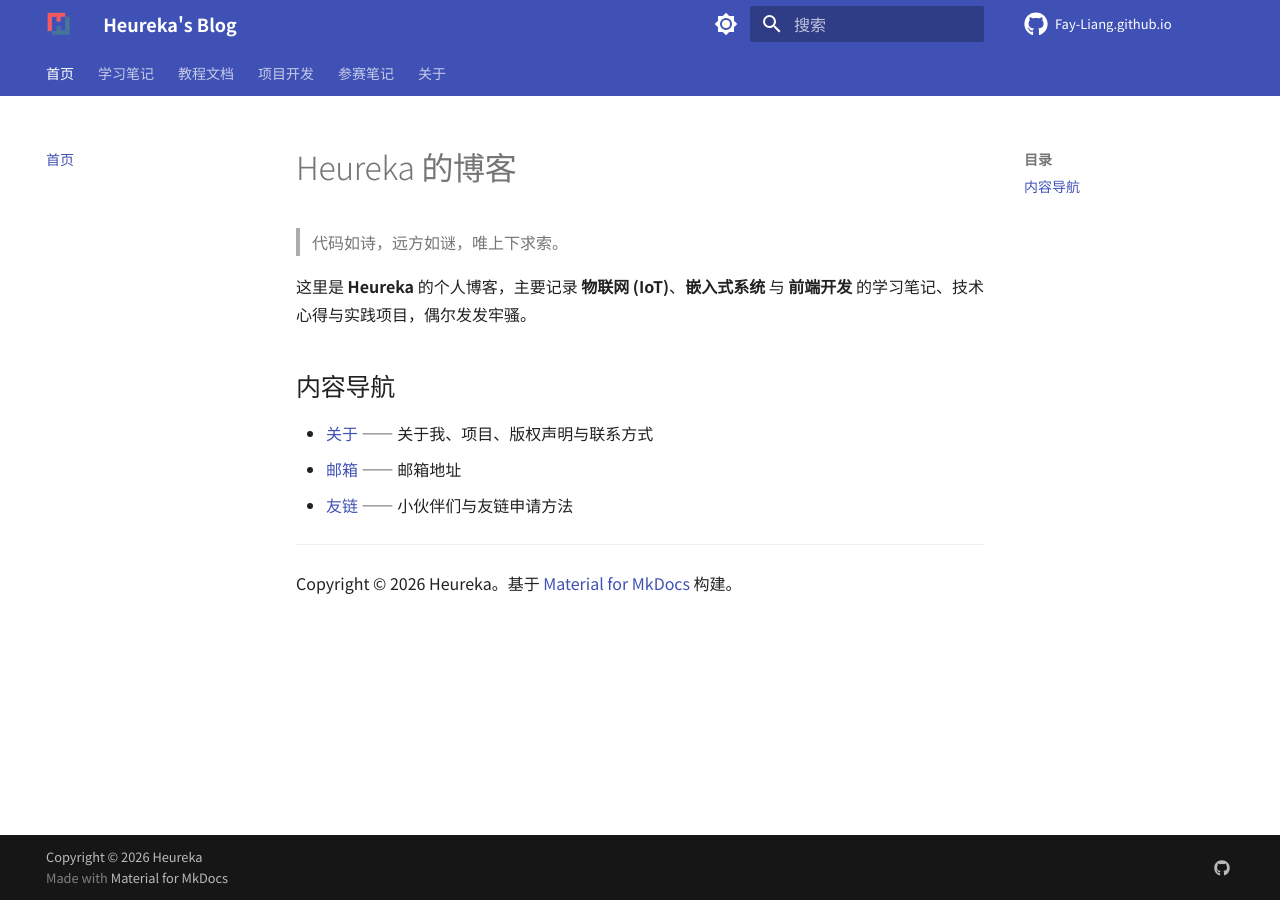
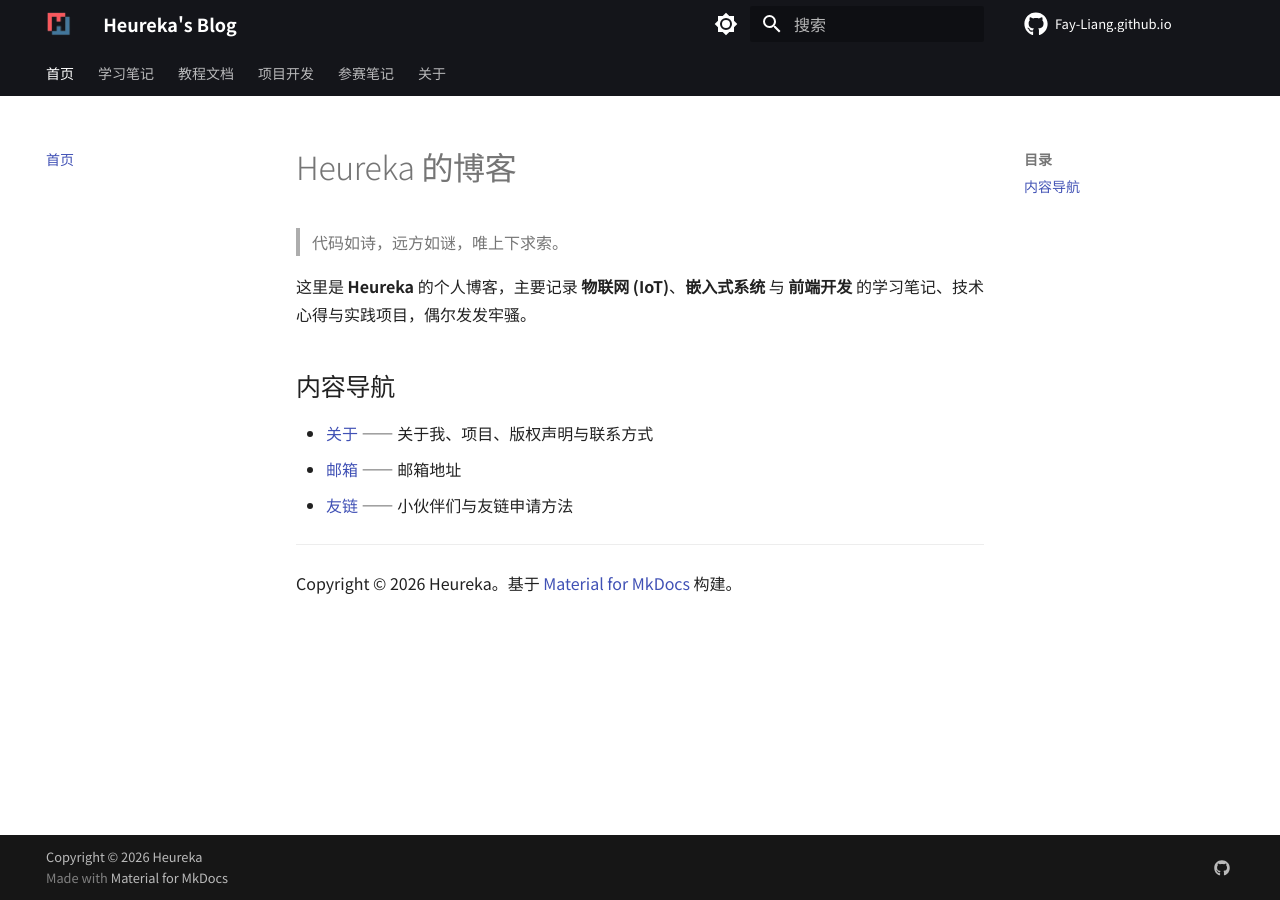
Before and after one commit to Fay-Liang/Fay-Liang.github.io, an MkDocs documentation site: the page built from docs/index.md, in a window 1280 px wide. Built offline with MkDocs 1.6.1 and Material for MkDocs 9.7.7, drawn with Linux system fonts in a browser that asks for light colours; comment, search, counter and statistics services are not loaded.

Commit message:
style: 顶栏主色改为 black，修复 logo 对比度不足
原 indigo #4051b5 上，logo 蓝色部分对比度仅 1.42:1、红色 2.20:1，
均低于 WCAG 图形元素 3.0 的基准（图标 50% 透明，本是给浅色背景设计的）。
改为 primary: black 后实测 #14151a，蓝 3.78:1、红 5.84:1 均达标。
accent 仍保留 indigo，链接与当前项高亮风格不变。
浅色/深色两套 palette 同步修改。

```diff
--- a/mkdocs.yml
+++ b/mkdocs.yml
@@ -39,13 +39,13 @@ theme:
     - content.tabs.link            # 内容标签页联动
   palette:
     - scheme: default              # 浅色模式
-      primary: indigo
+      primary: black               # 深色顶栏：logo 的蓝/红在此底色上对比度达标
       accent: indigo
       toggle:
         icon: material/brightness-7
         name: 切换到深色模式
     - scheme: slate                # 深色模式
-      primary: indigo
+      primary: black               # 深色顶栏：logo 的蓝/红在此底色上对比度达标
       accent: indigo
       toggle:
         icon: material/brightness-4
```
